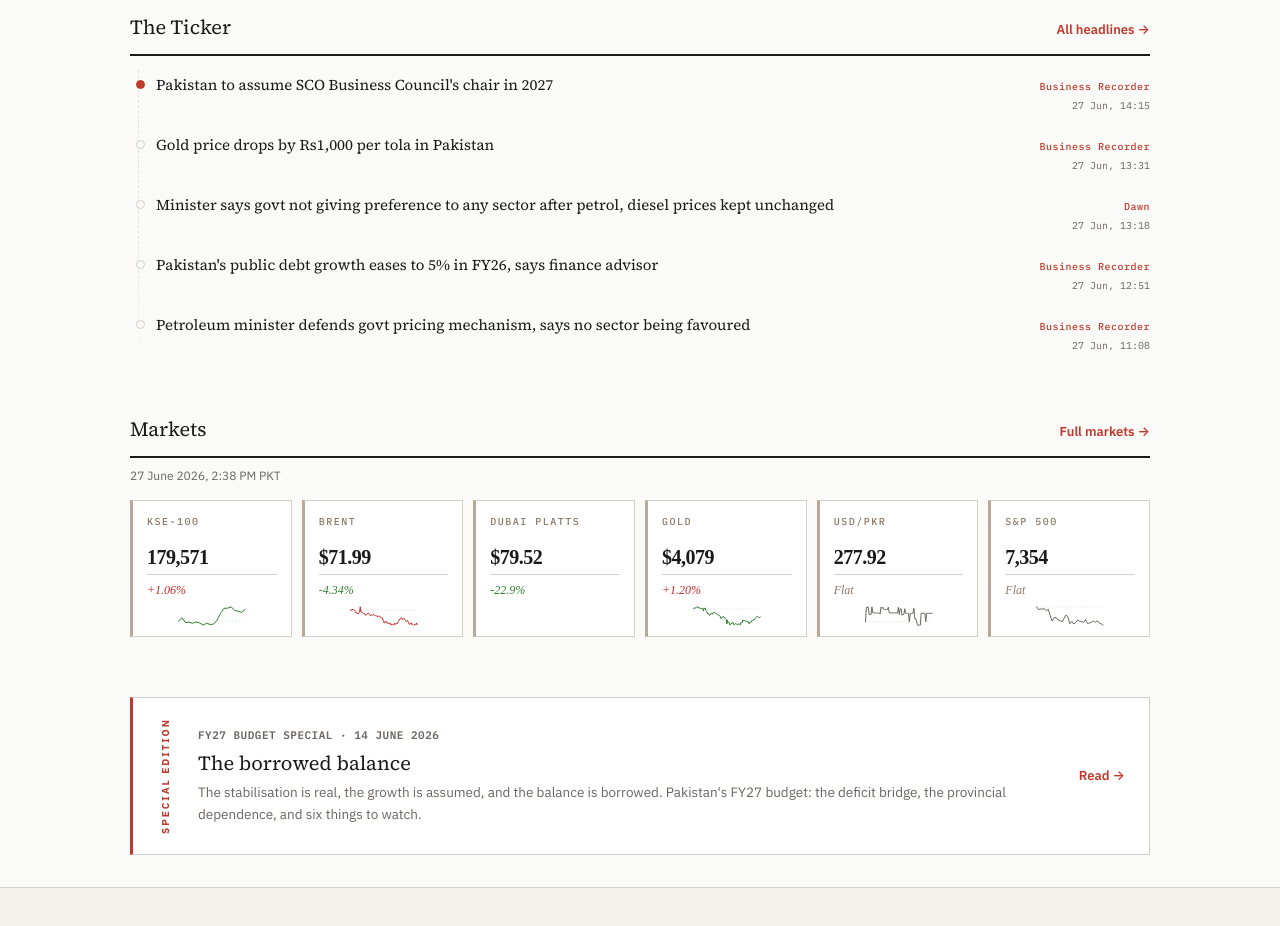
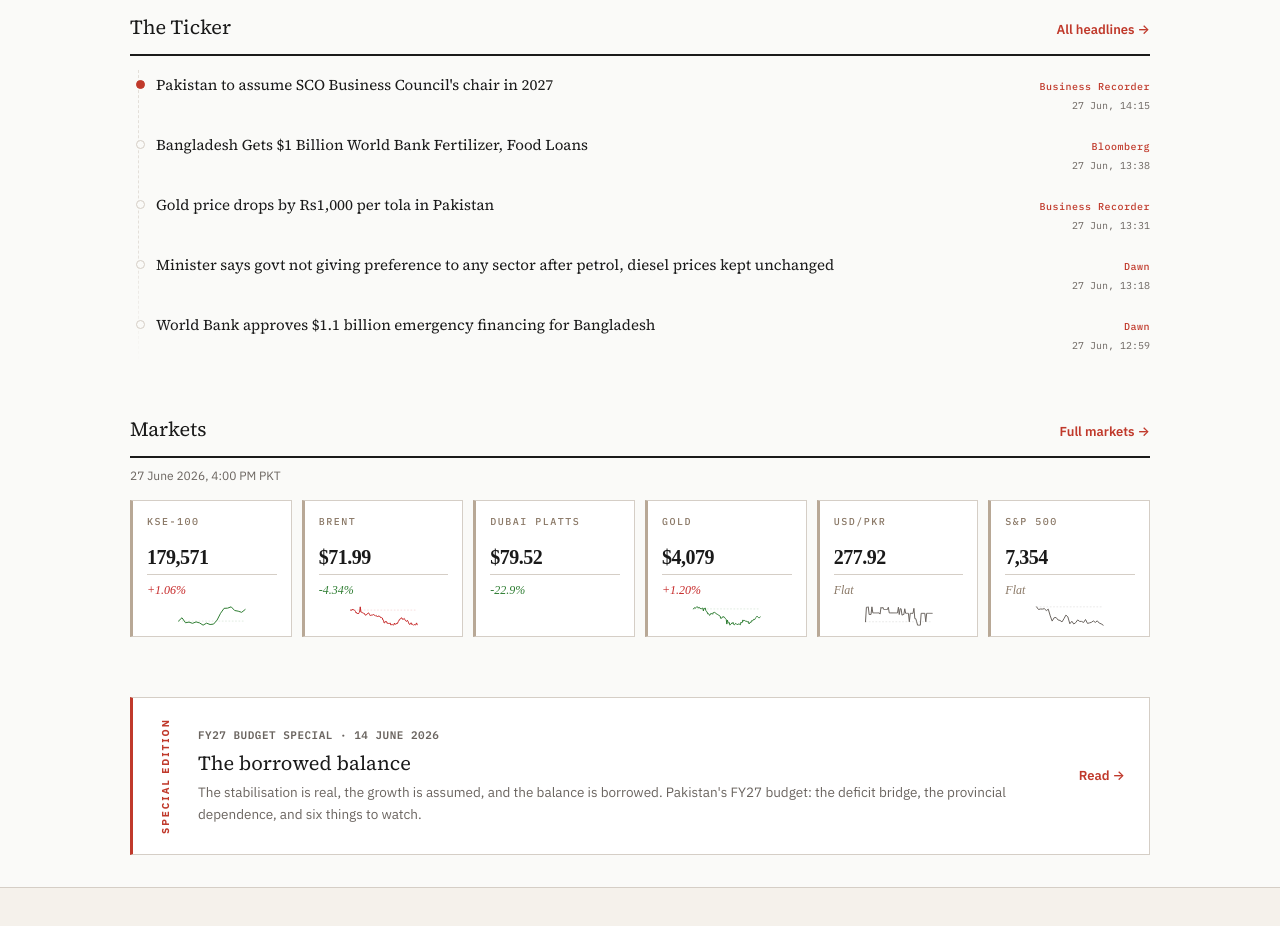
Before and after one commit to StrongerAI/thepulsepaper.com, an Astro site: page / in a window 1280 px wide. Shown: the part 940-1866 px from the top of the page. Built offline with nearby package versions, Linux system fonts and the light colour scheme; Astro itself is replaced by a stand-in of ours.

Commit message:
Markets auto-update: 2026-06-27 16:00 PKT

```diff
--- a/src/data/markets-alerts.json
+++ b/src/data/markets-alerts.json
@@ -1,6 +1,6 @@
 {
-  "generated_at": "2026-06-27T14:38:01.918429+05:00",
-  "generated_label": "27 June 2026, 2:38 PM PKT",
+  "generated_at": "2026-06-27T16:00:34.494544+05:00",
+  "generated_label": "27 June 2026, 4:00 PM PKT",
   "alert_count": 0,
   "alerts": [],
   "summary": "No material moves."
--- a/src/data/markets.js
+++ b/src/data/markets.js
@@ -13,7 +13,7 @@
 export const marketsData = {
 
   // -- When this data was last refreshed (auto-updated by the cron) --
-  lastUpdated: "27 June 2026, 2:38 PM PKT",
+  lastUpdated: "27 June 2026, 4:00 PM PKT",
 
   // -- Ticker strip: the 6 headline numbers --
   ticker: [
--- a/src/data/ticker-feed.json
+++ b/src/data/ticker-feed.json
@@ -4,6 +4,12 @@
     "link": "https://www.brecorder.com/news/40427434/pakistan-to-assume-sco-business-councils-chair-in-2027",
     "source": "Business Recorder",
     "published": "2026-06-27T14:15:15+05:00"
+  },
+  {
+    "title": "Bangladesh Gets $1 Billion World Bank Fertilizer, Food Loans",
+    "link": "https://www.bloomberg.com/news/articles/2026-06-27/bangladesh-gets-1-billion-world-bank-fertilizer-food-loans",
+    "source": "Bloomberg",
+    "published": "2026-06-27T13:38:38+05:00"
   },
   {
     "title": "Gold price drops by Rs1,000 per tola in Pakistan",
@@ -18,16 +24,16 @@
     "published": "2026-06-27T13:18:13+05:00"
   },
   {
+    "title": "World Bank approves $1.1 billion emergency financing for Bangladesh",
+    "link": "https://www.dawn.com/news/2011127/world-bank-approves-11-billion-emergency-financing-for-bangladesh",
+    "source": "Dawn",
+    "published": "2026-06-27T12:59:59+05:00"
+  },
+  {
     "title": "Pakistan's public debt growth eases to 5% in FY26, says finance advisor",
     "link": "https://www.brecorder.com/news/40427429/pakistans-public-debt-growth-eases-to-5-in-fy26-says-finance-advisor",
     "source": "Business Recorder",
     "published": "2026-06-27T12:51:28+05:00"
-  },
-  {
-    "title": "Petroleum minister defends govt pricing mechanism, says no sector being favoured",
-    "link": "https://www.brecorder.com/news/40427419/petroleum-minister-defends-govt-pricing-mechanism-says-no-sector-being-favoured",
-    "source": "Business Recorder",
-    "published": "2026-06-27T11:08:14+05:00"
   },
   {
     "title": "Digital channels handle Rs169tr payments in July-March",
@@ -60,6 +66,12 @@
     "published": "2026-06-27T05:30:56+05:00"
   },
   {
+    "title": "Wall Street Week | USMCA: Can North America’s Trade Deal Survive?",
+    "link": "https://www.bloomberg.com/news/videos/2026-06-26/wall-street-week-north-american-trade-showdown-video",
+    "source": "Bloomberg",
+    "published": "2026-06-27T04:13:58+05:00"
+  },
+  {
     "title": "US strikes Iran following attack on cargo ship in Strait of Hormuz",
     "link": "https://www.brecorder.com/news/40427413/us-strikes-iran-following-attack-on-cargo-ship-in-strait-of-hormuz",
     "source": "Business Recorder",
@@ -88,6 +100,12 @@
     "link": "https://www.brecorder.com/news/40427410/govt-decides-to-keep-petrol-diesel-prices-unchanged",
     "source": "Business Recorder",
     "published": "2026-06-27T00:41:53+05:00"
+  },
+  {
+    "title": "Israel, Lebanon sign framework peace deal after US-mediated talks",
+    "link": "https://www.brecorder.com/news/40427409/israel-lebanon-sign-framework-peace-deal-after-us-mediated-talks",
+    "source": "Business Recorder",
+    "published": "2026-06-27T00:29:14+05:00"
   },
   {
     "title": "President Zardari gives assent to finance bill outlining Rs18.8tr budget for FY2026-27",
@@ -160,23 +178,5 @@
     "link": "https://tribune.com.pk/story/2615186/sentiment-up-but-fdi-still-flat",
     "source": "Express Tribune",
     "published": "2026-06-25T21:28:25+05:00"
-  },
-  {
-    "title": "Pakistan-Iran trade revival faces hurdles",
-    "link": "https://tribune.com.pk/story/2615184/pakistan-iran-trade-revival-faces-hurdles",
-    "source": "Express Tribune",
-    "published": "2026-06-25T21:28:25+05:00"
-  },
-  {
-    "title": "President signs Finance Act 2026-27",
-    "link": "https://tribune.com.pk/story/2615180/president-signs-finance-act-2026-27",
-    "source": "Express Tribune",
-    "published": "2026-06-25T21:13:43+05:00"
-  },
-  {
-    "title": "Oil price falls back to pre-Iran war levels",
-    "link": "https://www.bbc.co.uk/news/articles/c0jy7d7wzv4o?at_medium=RSS&at_campaign=rss",
-    "source": "BBC",
-    "published": "2026-06-25T20:32:04+05:00"
   }
 ]
```
